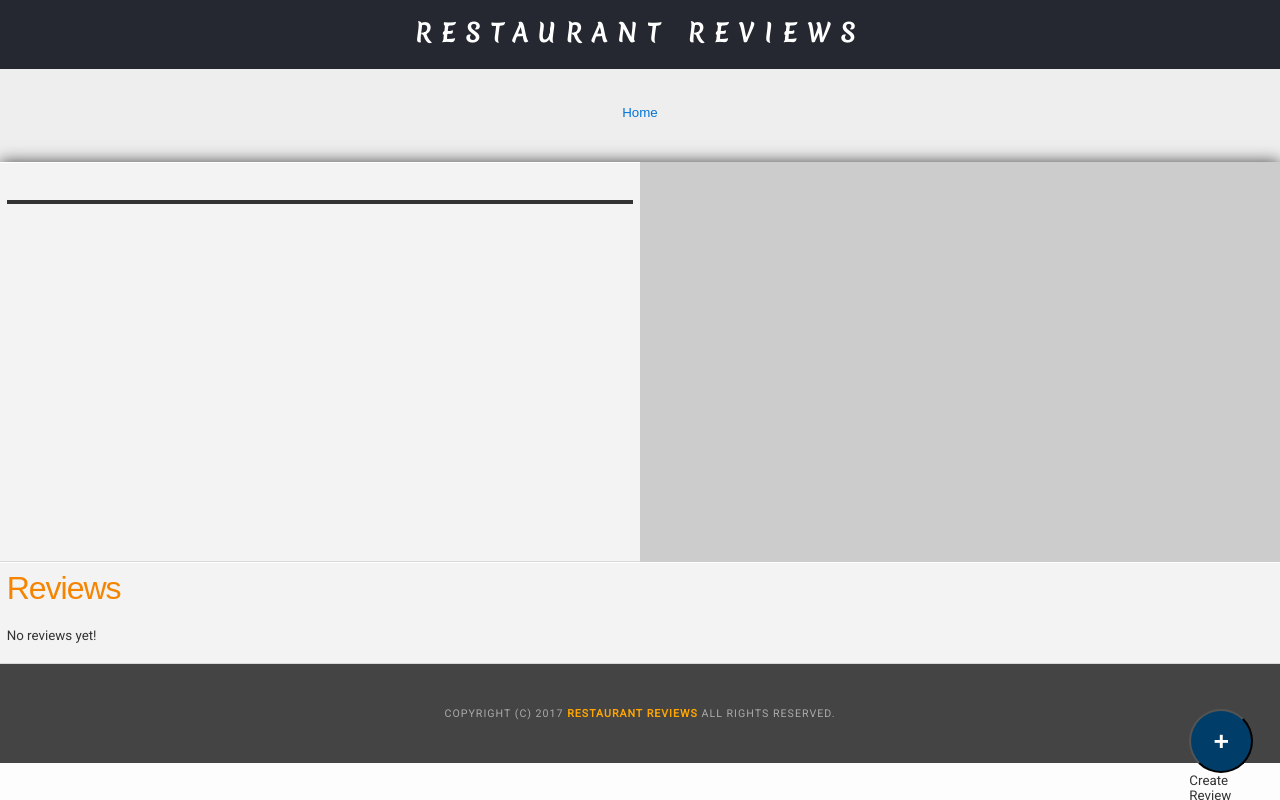
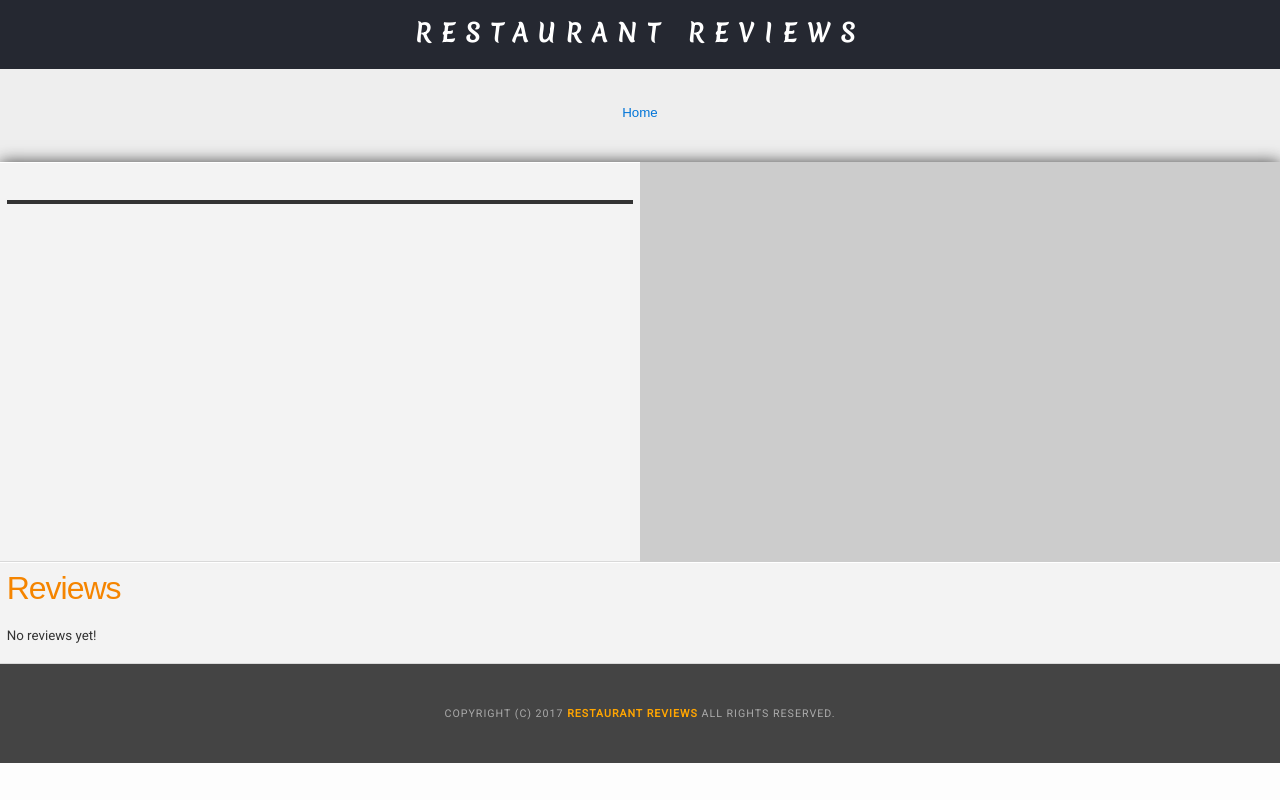
Before and after one commit to manimanis/mws-part3, a website: page app/restaurant.html in a window 1280 px wide. Drawn offline with nearby package versions, Linux system fonts and the light colour scheme; files that its build step writes are made by us from their sources; no server answers.

Commit message:
fixed reviews display

```diff
--- a/app/css/styles.css
+++ b/app/css/styles.css
@@ -516,49 +516,7 @@ a.skip-main:focus, a.skip-main:active {
   }
 }
 
-/************************************************************************/
-#fab {
-  position: fixed;
-  bottom: 2em;
-  right: 2em;
-  z-index: 9999;
-  width: 64px;
-  height: 64px;
-}
-
-#fab button {
-  display: block;
-  width: 64px;
-  height: 64px;
-  font-size: 20pt;
-  font-weight: bolder;
-  border-radius: 50%;
-  cursor: pointer;
-  background-color: #003e69;
-  color: #fff;
-}
-
-#fab button::before {
-  content: "Create Review";
-  position: absolute;
-  width: 120px;
-  bottom: 18px;
-  right: 70px;
-  padding: 10px;
-  border-radius: 10px;
-  text-align: right;
-  font-size: 10pt;
-  background-color: #003e69;
-}
-
-#fab button::before {
-  display: none;
-}
-
-#fab button:hover::before {
-  display: block;
-}
-
+/** favorite restaurant **/
 .favorite-restaurant {
   position: relative;
   display: block;
--- a/app/restaurant.html
+++ b/app/restaurant.html
@@ -74,10 +74,6 @@
       <ul id="reviews-list"></ul>
     </section>
     <!-- End reviews -->
-    <div id="fab">
-      <button aria-label="Create Review">+</button>
-      <div>Create Review</div>
-    </div>
   </main>
   <!-- End main -->
 
--- a/app/scripts/restaurantdb.js
+++ b/app/scripts/restaurantdb.js
@@ -76,7 +76,7 @@ class RestaurantsDB {
       const tx = db.transaction(RestaurantsDB.REVIEWS_STORE);
       const idx = tx.objectStore(RestaurantsDB.REVIEWS_STORE)
         .index(RestaurantsDB.RESTAURANT_ID_INDEX);
-      return objStore.getAll(restaurant_id);
+      return idx.getAll(restaurant_id);
     })
       .catch(error => console.log('getAll()', error));
   }
--- a/app/scripts/restauranthelper.js
+++ b/app/scripts/restauranthelper.js
@@ -180,7 +180,7 @@ class RestaurantHelper {
 
     // fill operating hours
     if (restaurant.operating_hours) {
-      this.fillRestaurantHoursHTML(cuisine.operating_hours);
+      this.fillRestaurantHoursHTML(restaurant.operating_hours);
     }
   }
 
```
